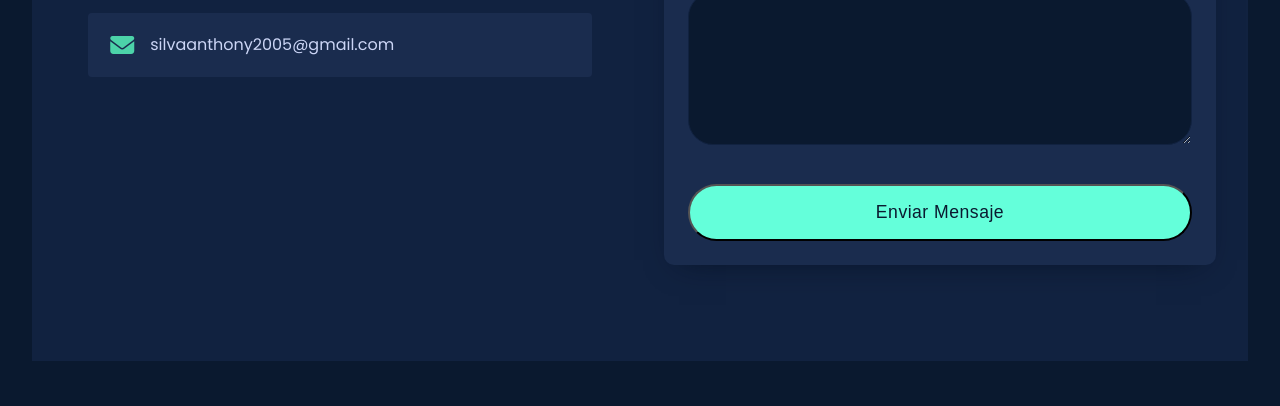
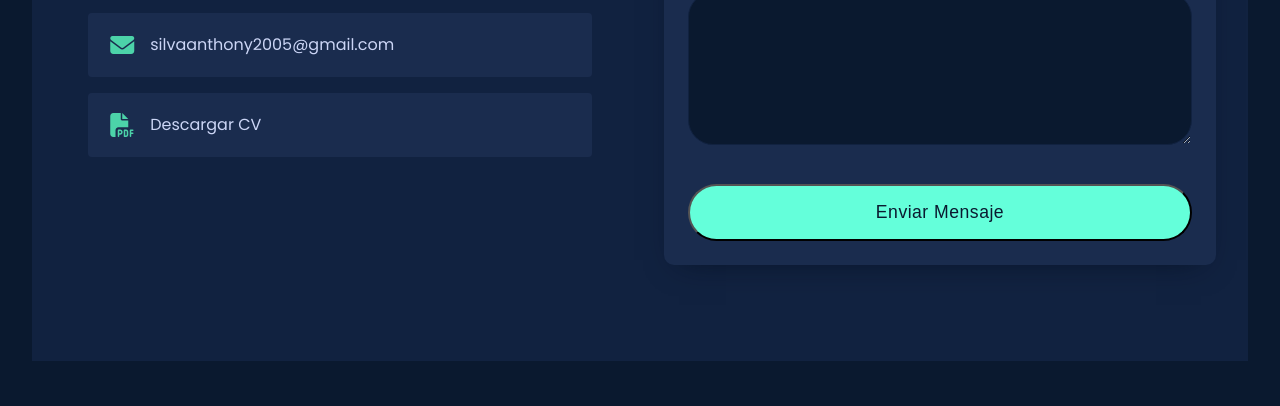
Before and after one commit to silvaanthony2005/Portfolio, a plain HTML site: page index.html in a window 1280 px wide. Shown: the part 3983-4389 px from the top of the page. Drawn offline with Linux system fonts and the light colour scheme.

Commit message:
opcion de descargar cv

```diff
--- a/index.html
+++ b/index.html
@@ -320,6 +320,10 @@
                             <i class="fas fa-envelope"></i>
                             <span>silvaanthony2005@gmail.com</span>
                         </a>
+                        <a href="CV_Anthony_Silva.pdf" target="_blank" class="social-link" download>
+                            <i class="fas fa-file-pdf"></i>
+                            <span>Descargar CV</span>
+                        </a>
                     </div>
                 </div>
 
```
